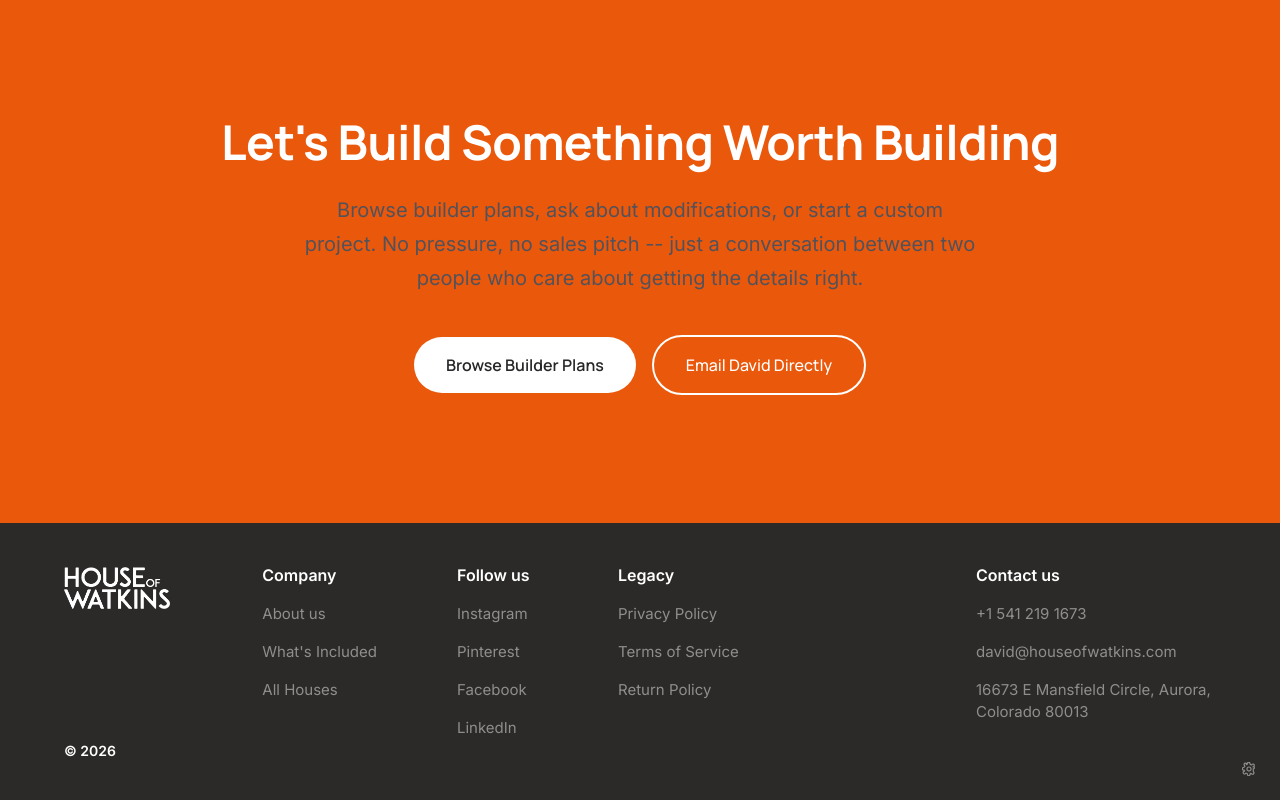
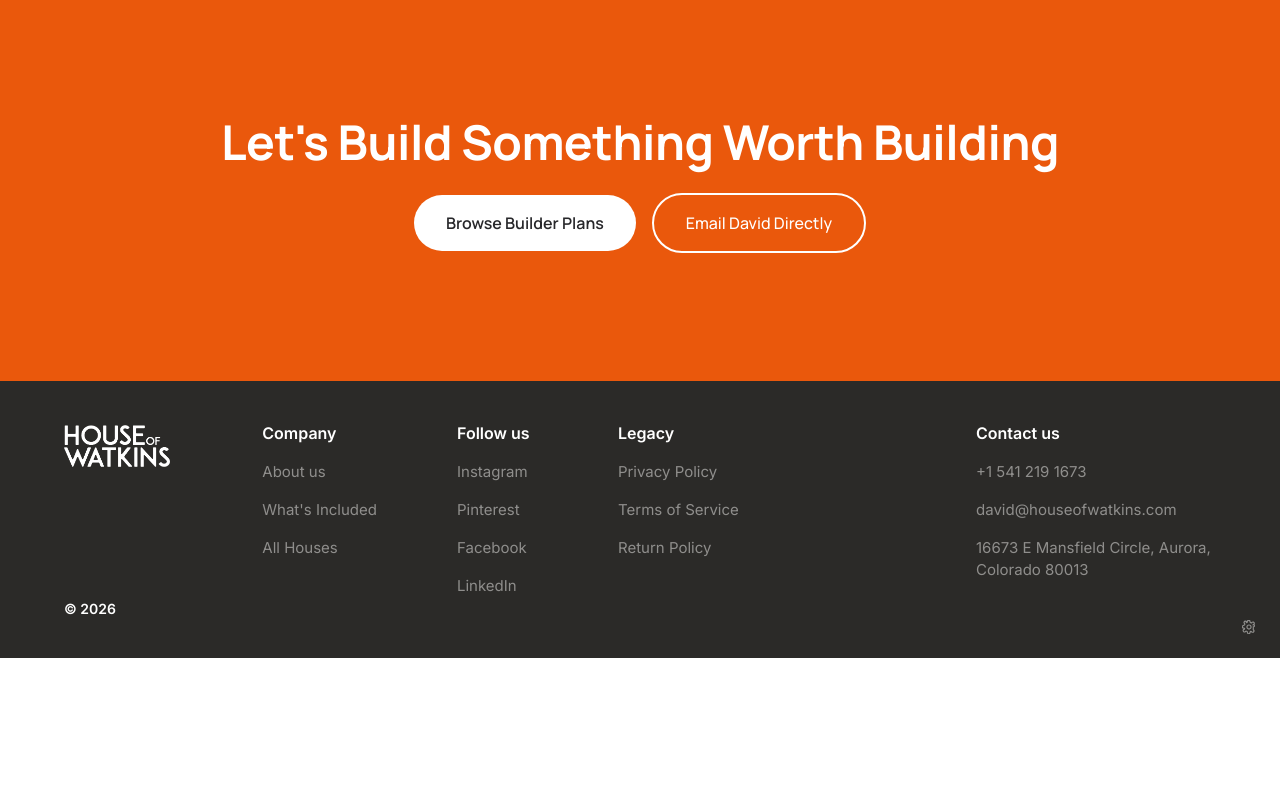
Before and after one commit to watkinshomedesign-boop/house-of-watkins-next, a Next.js app: page /builder in a window 1280 px wide. Shown: the part 7432-8232 px from the top of the page. After the commit the page ends 8090 px from the top, so only its background shows below. Built offline with nearby package versions, Linux system fonts and the light colour scheme; no server answers.

Commit message:
Remove paragraph text from Final CTA section above footer

```diff
--- a/app/builder/BuilderLandingClient.tsx
+++ b/app/builder/BuilderLandingClient.tsx
@@ -488,15 +488,6 @@ const FinalCTASection = () => {
         >
           Let&apos;s Build Something Worth Building
         </motion.h2>
-        <motion.p
-          className="blp-body-large text-white/90 max-w-2xl mx-auto mb-10"
-          initial={{ opacity: 0, y: 20 }}
-          whileInView={{ opacity: 1, y: 0 }}
-          viewport={{ once: true }}
-          transition={{ duration: 0.6, delay: 0.1 }}
-        >
-          Browse builder plans, ask about modifications, or start a custom project. No pressure, no sales pitch -- just a conversation between two people who care about getting the details right.
-        </motion.p>
         <motion.div
           className="flex flex-col sm:flex-row items-center justify-center gap-4"
           initial={{ opacity: 0, y: 20 }}
```
